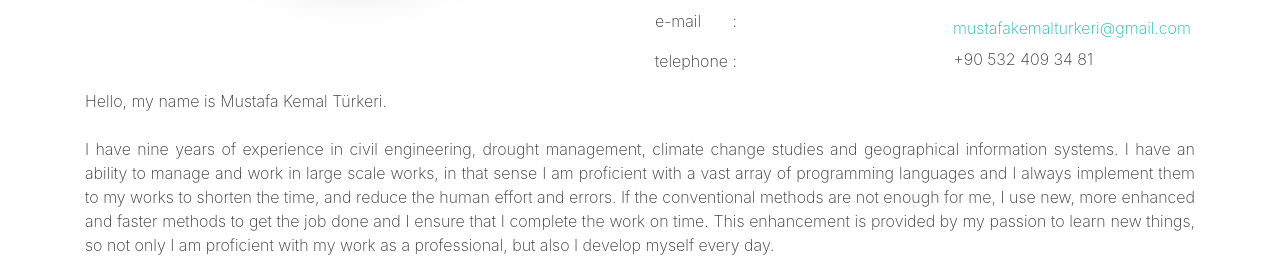
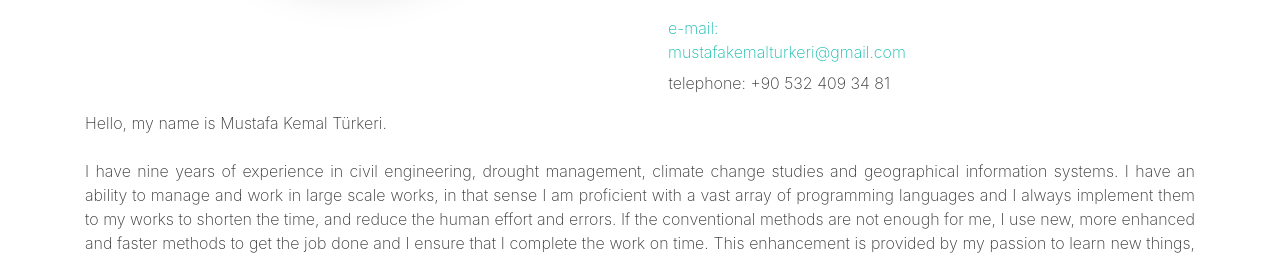
Before and after one commit to mustafakemalturkeri/mustafakemalturkeri.github.io, a plain HTML site: page index.html in a window 1280 px wide. Shown: the part 542-800 px from the top of the page. Drawn offline with nearby package versions, Linux system fonts and the light colour scheme.

Commit message:
corrections

```diff
--- a/index.html
+++ b/index.html
@@ -53,18 +53,10 @@
           </div>
           <div class="row">
             <div class="col-md-6">
-              <p class="">e-mail&nbsp; &nbsp; &nbsp; &nbsp;:&nbsp;<br></p>
+              <a class="btn btn-link text-left" href="mailto: mustafakemalturkeri@gmail.com">e-mail:    mustafakemalturkeri@gmail.com</a>
               <div class="row">
                 <div class="col-md-12">
-                  <p>telephone :</p>
-                </div>
-              </div>
-            </div>
-            <div class="col-md-6">
-              <a class="btn btn-link text-left" href="mailto: mustafakemalturkeri@gmail.com">mustafakemalturkeri@gmail.com</a>
-              <div class="row">
-                <div class="col-md-12">
-                  <p class="text-left">&nbsp; &nbsp;+90 532 409 34 81</p>
+                  <p class="text-left">&nbsp; &nbsp;telephone: +90 532 409 34 81</p>
                 </div>
               </div>
             </div>
```
